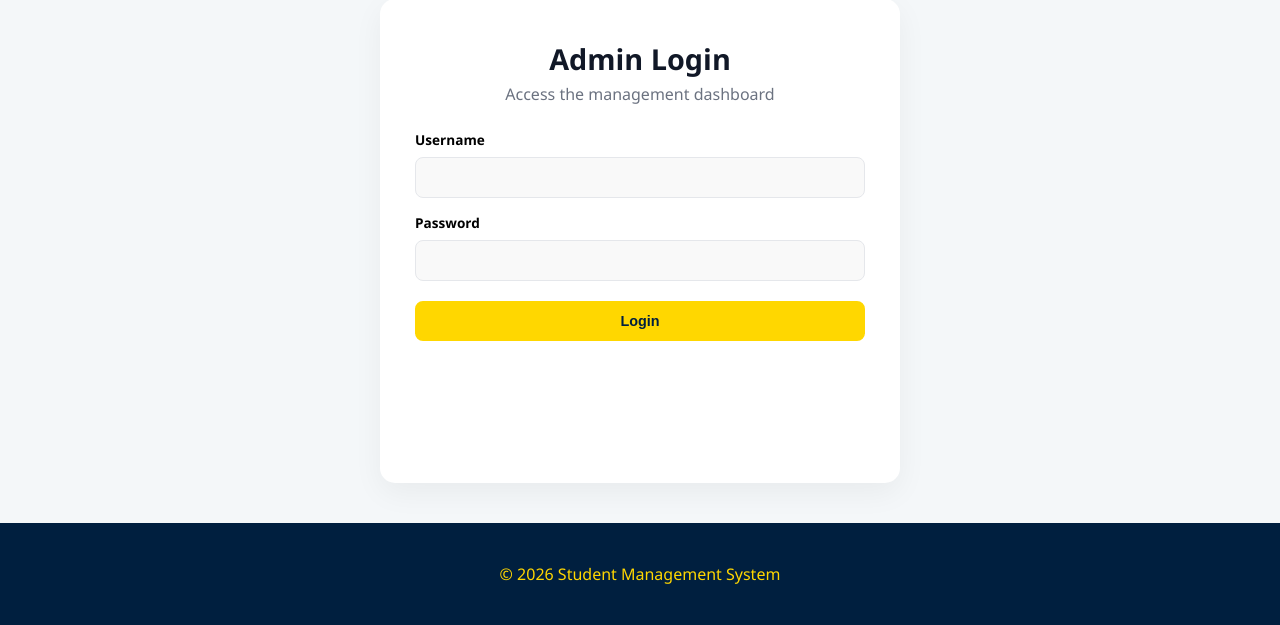
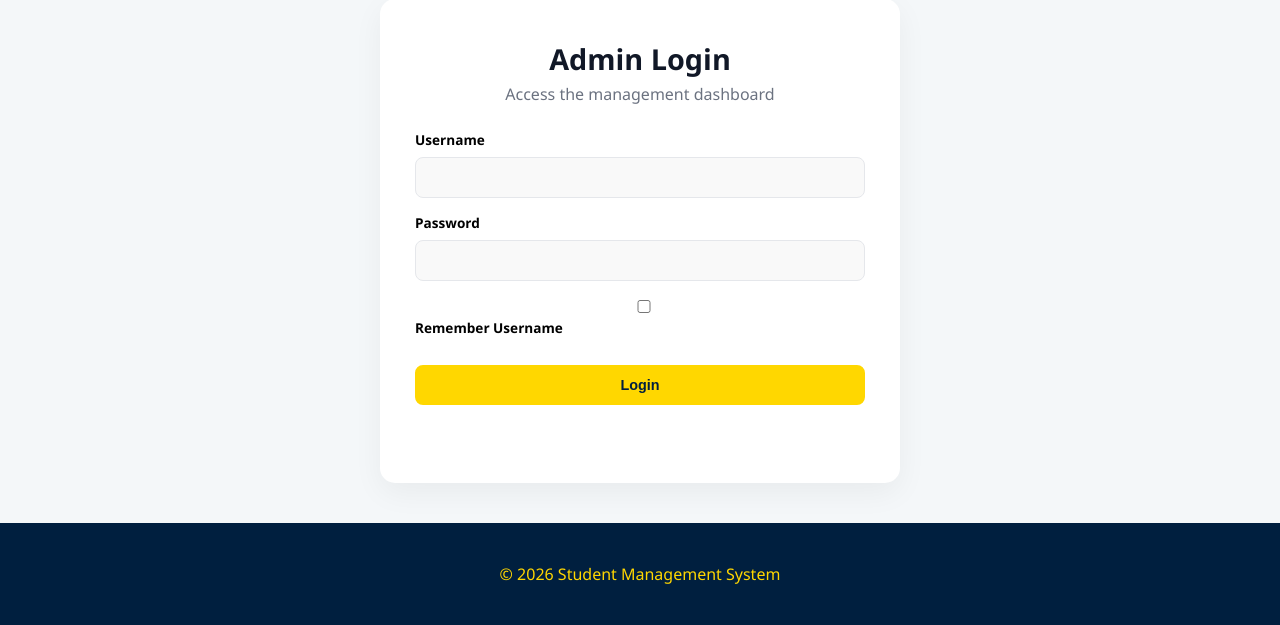
Before and after one commit to WILLY070/Student-registration-system, a PHP site: page / in a window 1280 px wide. Shown: the part 175-800 px from the top of the page. Run offline with PHP 8.4, Linux system fonts and the light colour scheme.

Commit message:
Add a remember me cookie

```diff
--- a/index.php
+++ b/index.php
@@ -1,3 +1,8 @@
+<?php
+// Check if the cookie exists to pre-fill the field
+$remembered_name = isset($_COOKIE['saved_username']) ? $_COOKIE['saved_username'] : '';
+?>
+
 <!DOCTYPE html>
 <html lang="en">
 <head>
@@ -28,11 +33,15 @@
             <form action="action/login_action.php" method="POST" onsubmit="return checkLoginForm(event)">
                 <div class="input-group">
                     <label>Username</label>
-                    <input  id="username" type="text" name="username"  minlength="3" required>
+                    <input  id="username" type="text" name="username" value="<?php echo htmlspecialchars($remembered_name); ?>" minlength="3" required>
                 </div>
                 <div class="input-group" style="margin-top:15px;">
                     <label>Password</label>
                     <input id="passwordInput" type="password" name="password"  minlength="8" required>
+                </div>
+                <div class="input-group" style="margin-top:15px;">
+                    <input type="checkbox" id="remember_user" name="remember_user" <?php echo !empty($remembered_name) ? 'checked' : ''; ?>>
+                    <label for="remember_user">Remember Username</label>
                 </div>
                 <button type="submit" class="btn-primary"  style="width:100%; margin-top:20px;">Login</button>
             </form>
```
Also changed, not shown: action/login_action.php (+14 -0 lines).
